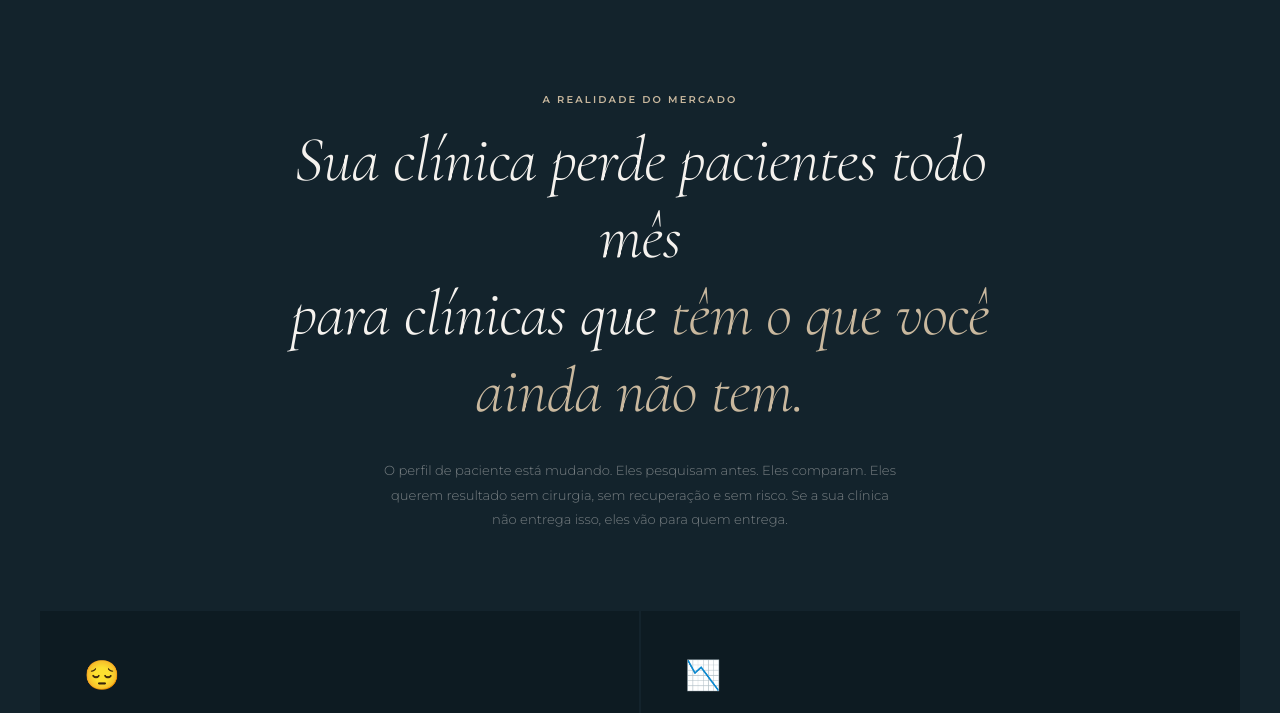
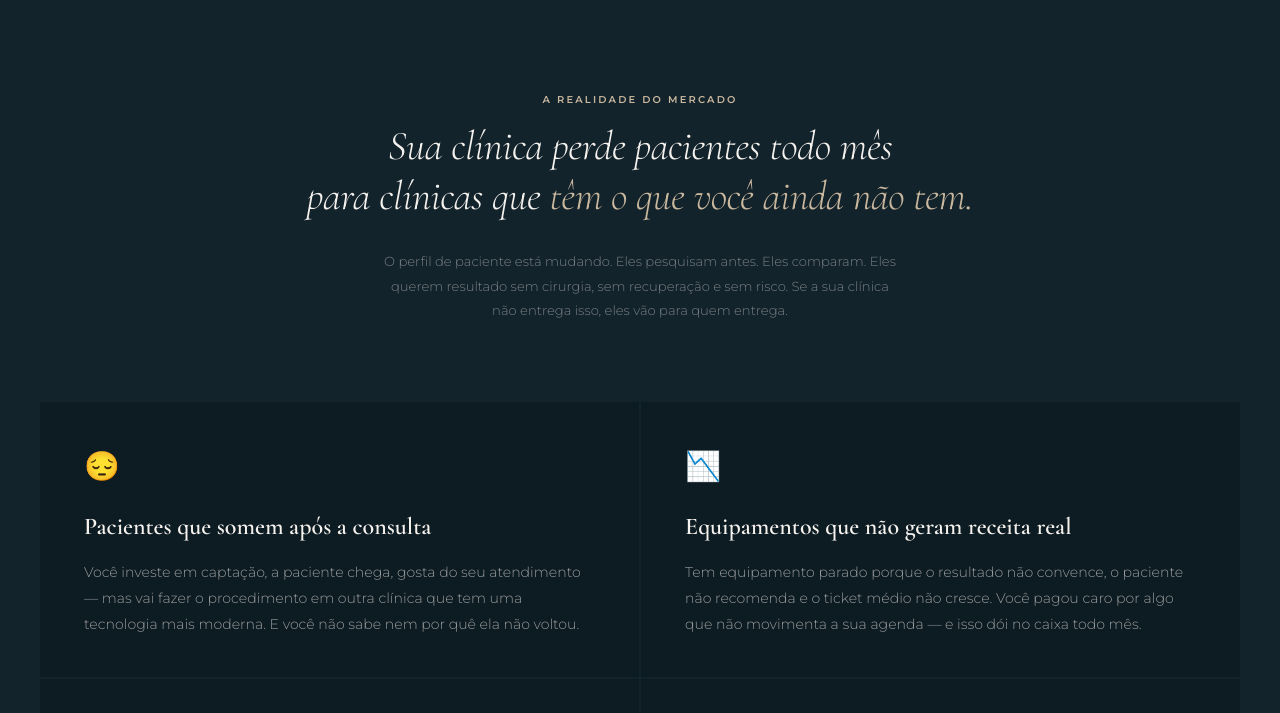
Before and after one commit to xcompanylimitada-cpu/essenza, a plain HTML site: page index.html in a window 1280 px wide. Shown: the part 1000-1713 px from the top of the page. Drawn offline with nearby package versions, Linux system fonts and the light colour scheme; animation ran at ten frames a second.

Commit message:
Adjust font size for intro quote in index.html

```diff
--- a/index.html
+++ b/index.html
@@ -33,7 +33,7 @@
     }
     .dor__intro-quote {
       font-family: var(--font-display);
-      font-size: clamp(2.6rem, 5vw, 4.2rem);
+      font-size: clamp(1.9rem, 3.2vw, 2.8rem);
       font-style: italic;
       font-weight: 300;
       line-height: 1.2;
```
